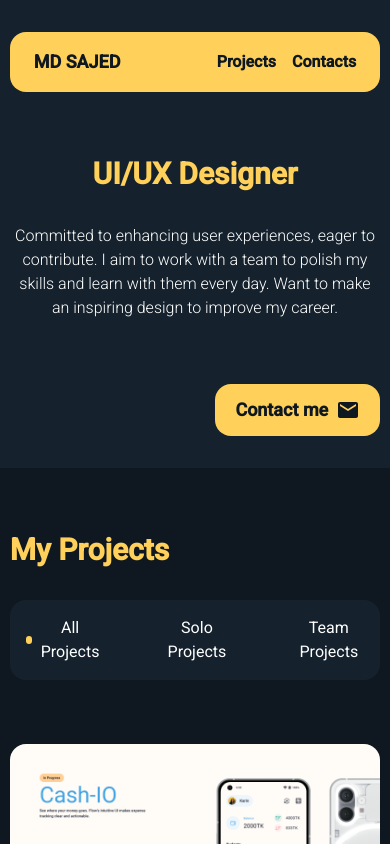
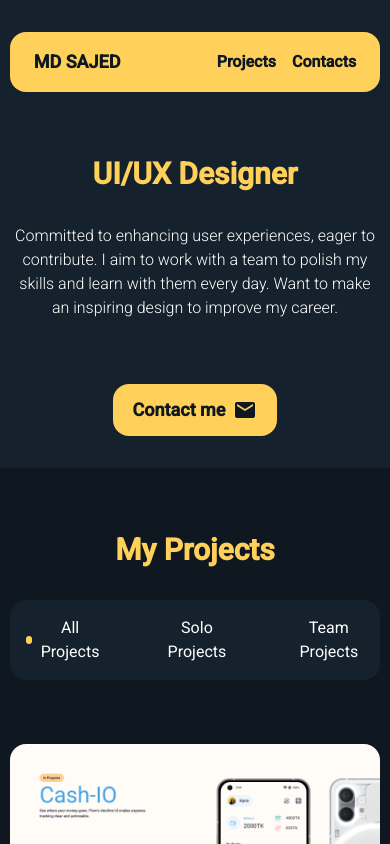
Before and after one commit to mdsajed001/My-portfolio, a Next.js app: page / in a window 390 px wide. Shown: the top 844 px of the page. Built offline with nearby package versions, Linux system fonts and the light colour scheme.

Commit message:
responsive

```diff
--- a/app/_components/banner.tsx
+++ b/app/_components/banner.tsx
@@ -25,7 +25,7 @@ export function Banner() {
         </div>
         <button
           onClick={handleClick}
-          className="bg-primary flex items-center gap-2 rounded-2xl md:px-8 px-5 md:py-4 py-3 md:text-2xl text-lg font-semibold ms-auto md:ms-0"
+          className="bg-primary flex items-center gap-2 rounded-2xl md:px-8 px-5 md:py-4 py-3 md:text-2xl text-lg font-semibold mx-auto md:ms-0"
         >
           Contact me
           <MdEmail className="md:hidden" size={24} />
--- a/app/_components/projects/projects.tsx
+++ b/app/_components/projects/projects.tsx
@@ -39,7 +39,7 @@ export function Projects() {
   return (
     <section className="container my-16 space-y-16">
       <div className="space-y-8">
-        <h1 className="text-primary font-bold md:text-5xl text-3xl">
+        <h1 className="text-primary text-center md:text-start font-bold md:text-5xl text-3xl">
           My Projects
         </h1>
         <div className="bg-headerBackgroundColor p-4 rounded-2xl flex items-center justify-center gap-16 text-white">
```
